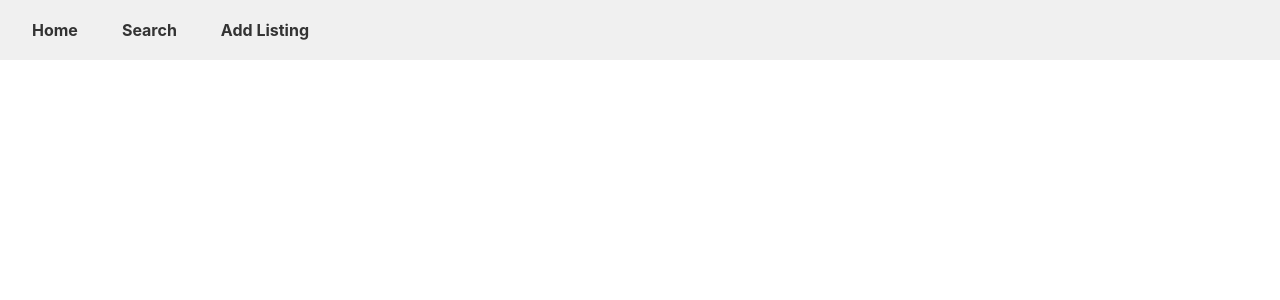
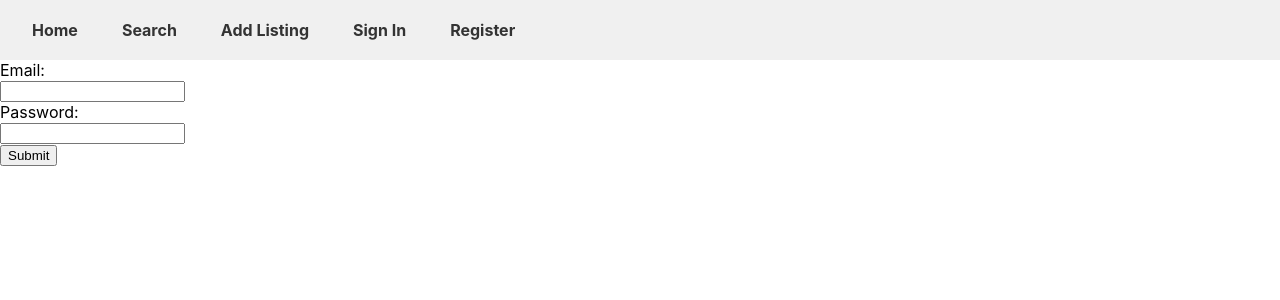
Before and after one commit to DerekKirschbaum/gdsc_project_23-24, a React (Create React App) app: page /Register in a window 1280 px wide. Shown: the top 300 px of the page. Built offline with nearby package versions, Linux system fonts and the light colour scheme.

Commit message:
Added some new pages
Changed add listing page to request listing info, sign in will come with the sign in page

```diff
--- a/package.json
+++ b/package.json
@@ -10,7 +10,7 @@
     "react": "^18.2.0",
     "react-dom": "^18.2.0",
     "react-router-dom": "^6.21.1",
-    "react-scripts": "5.0.1",
+    "react-scripts": "^5.0.1",
     "web-vitals": "^2.1.4"
   },
   "scripts": {
--- a/src/AddListing.js
+++ b/src/AddListing.js
@@ -1,77 +1,45 @@
 import React, {useState} from 'react';
 import { database }  from './firebase';
 import {ref, get, push} from 'firebase/database';
+import { getAuth, onAuthStateChanged } from 'firebase/auth';
 import './styles.css';
 
 const AddListing = () =>{
-
-    const [formData, setFormData] = useState({});
-
-    const handleChange = (e) => {
-      setFormData({ ...formData, [e.target.name]: e.target.value });
-    };
-
-    const handleSubmit = async (e) => {
-        e.preventDefault();
-        if (!formData.name || !formData.email) {
-            console.error('Name or email is missing.');
-            return;
-        }
-
-        const nameRef = ref(database, 'submissions/' + formData.name);
-        const snapshot = await get(nameRef);
-
-        if (snapshot.exists()) {
-            const emailsRef = ref(database, 'submissions/' + formData.name + '/emails');
-            const emailSnapshot = await get(emailsRef);
-
-            if (emailSnapshot.exists()) {
-                // Check if the entered email already exists under this name
-                const emailExists = Object.values(emailSnapshot.val()).some(item => item.email === formData.email);
-
-                if (!emailExists) {
-                    push(emailsRef, {
-                        email: formData.email
-                    }).then(() => {
-                        console.log('New email added for existing name.');
-                    }).catch((error) => {
-                        console.error('Error adding email:', error);
-                    });
-                } else {
-                    console.log('Email already exists under this name.');
-                }
-            }
-        } else {
-            const dataRef = ref(database, 'submissions/' + formData.name + '/emails');
-            push(dataRef, {
-                email: formData.email
-            }).then(() => {
-                console.log('New name and email added.');
-            }).catch((error) => {
-                console.error('Error adding data:', error);
-            });
-        }
-
-        setFormData({}); // Clear form after submission
-        document.getElementsByName('name')[0].value = ''; // Clear name input field
-        document.getElementsByName('email')[0].value = ''; // Clear email input field
-    };
-
-
-
 
     return (
         <div className='AddListing'>
             <h3>Add Listing Page</h3>
             <p>This is where users can add a home listing to the database</p>
 
-            <form onSubmit={handleSubmit} className='AddListingForm'>
-                <input type="text" name="name" placeholder="Name" onChange={handleChange} />
-                <input type="email" name="email" placeholder="Email" onChange={handleChange} />
+            <form className='AddListingForm'>
+                <input type="text" name="name" placeholder="College"/>
+                <input type="email" name="email" placeholder="Location"/>
+                <input type="text" name="name" placeholder="Maximum Cost"/>
+                <input type="text" name="name" placeholder="# Beds"/>
+                <input type="text" name="name" placeholder="# Baths"/>
                 {/* Add more form fields as needed */}
                 <button type="submit">Submit</button>
             </form>
         </div>
     );
 }
+
+// const auth = getAuth();
+// onAuthStateChanged(auth, (user) => {
+//   if (user) {
+//     // User is signed in, see docs for a list of available properties
+//     // https://firebase.google.com/docs/reference/js/auth.user
+//     const uid = user.uid;
+//     // ...
+//     AddListing();
+//   } else {
+//     // User is signed out
+//     // ...
+//     alert('You must sign in to access this utility.');
+//     return (
+//         <SignIn />
+//     );
+//   }
+// });
+
 export default AddListing;
--- a/src/App.js
+++ b/src/App.js
@@ -4,6 +4,8 @@ import Navbar from './navbar';
 import Home from './Home';
 import AddListing from './AddListing';
 import Search from './Search';
+import SignIn from './SignIn';
+import Register from './Register';
 
 function App() {
   return (
@@ -13,6 +15,8 @@ function App() {
         <Route path='/' element={<Home />} />
         <Route path='/Search' element={<Search />} />
         <Route path='/AddListing' element={<AddListing />} />
+        <Route path='/SignIn' element={<SignIn />} />
+        <Route path='/Register' element={<Register />} />
       </Routes>
     </Router>
   );
--- a/src/Home.js
+++ b/src/Home.js
@@ -3,8 +3,10 @@ import React from 'react';
 const Home = () => {
   return (
     <div>
-      <h3>Home</h3>
-      <p>This is the home page.</p>
+      <p>
+        Welcome to [Insert name]! <a href="./SignIn">Sign in</a> or <a href="./Register">Register</a> to
+        find or add new off-campus housing listings!
+      </p>
     </div>
   );
 }
--- /dev/null
+++ b/src/Register.js
@@ -0,0 +1,88 @@
+import React, {useState} from 'react';
+import { database }  from './firebase';
+import {ref, get, push} from 'firebase/database';
+import { getAuth, createUserWithEmailAndPassword, onAuthStateChanged } from 'firebase/auth';
+import './styles.css';
+
+
+const Register = () => {
+
+  const [formData, setFormData] = useState({});
+
+const handleChange = (e) => {
+setFormData({ ...formData, [e.target.name]: e.target.value });
+};
+
+const handleSubmit = async (e) => {
+    e.preventDefault();
+    if (!formData.name || !formData.email) {
+        console.error('Name or email is missing.');
+        return;
+    }
+
+    const nameRef = ref(database, 'submissions/' + formData.name);
+    const snapshot = await get(nameRef);
+
+    if (snapshot.exists()) {
+        const emailsRef = ref(database, 'submissions/' + formData.name + '/emails');
+        const emailSnapshot = await get(emailsRef);
+
+        if (emailSnapshot.exists()) {
+            // Check if the entered email already exists under this name
+            const emailExists = Object.values(emailSnapshot.val()).some(item => item.email === formData.email);
+
+            if (!emailExists) {
+                push(emailsRef, {
+                    email: formData.email
+                }).then(() => {
+                    console.log('New email added for existing name.');
+                }).catch((error) => {
+                    console.error('Error adding email:', error);
+                });
+            } else {
+                console.log('Email already exists under this name.');
+            }
+        }
+    } else {
+        const dataRef = ref(database, 'submissions/' + formData.name + '/emails');
+        push(dataRef, {
+            email: formData.email
+        }).then(() => {
+            console.log('New name and email added.');
+        }).catch((error) => {
+            console.error('Error adding data:', error);
+        });
+    }
+
+    setFormData({}); // Clear form after submission
+    document.getElementsByName('name')[0].value = ''; // Clear name input field
+    document.getElementsByName('email')[0].value = ''; // Clear email input field
+}
+
+  return (
+    <form onSubmit={handleSubmit}>
+      <label for="email">Email:</label><br/>
+      <input type="email" id="email" name="email" onChange={handleChange}/><br/>
+      <label for="password">Password:</label><br/>
+      <input type="text" id="password" name="password" onChange={handleChange}/><br/>
+      <button type="Submit">Submit</button>
+    </form>
+  )
+}
+
+const createUser = () => {
+  const auth = getAuth();
+
+  createUserWithEmailAndPassword(auth)
+  .then((userCredential) => {
+      // Signed up
+      const user = userCredential.user;
+      // ...
+    })
+    .catch((error) => {
+      const errorCode = error.code;
+      const errorMessage = error.message;
+    });
+  }
+
+  export default Register;
--- a/src/Search.js
+++ b/src/Search.js
@@ -4,6 +4,10 @@ const Search = () =>{
     <div>
       <h3>Search Page</h3>
       <p>Should allow users to search for a college and then display relevant listings</p>
+      <form>
+        <label for="collegeName">College:</label> <br/>
+        <input type="text" id="fname" name="fname" /><br/>
+      </form>
     </div>
   );
 }
--- /dev/null
+++ b/src/SignIn.js
@@ -0,0 +1,25 @@
+import React, {useState} from 'react';
+import { database }  from './firebase';
+import {ref, get, push} from 'firebase/database';
+import { getAuth, onAuthStateChanged } from 'firebase/auth';
+import './styles.css';
+
+const auth = getAuth();
+
+const SignIn = () => {
+
+  return (
+    <div className='SignIn'>
+      <p>Please enter your username and password.</p>
+
+      <form className='AddListingForm'>
+          <input type="text" name="name" placeholder="Name"/>
+          <input type="email" name="email" placeholder="Email"/>
+          {/* Add more form fields as needed */}
+          <button type="submit">Submit</button>
+      </form>
+    </div>
+  )
+}
+
+export default SignIn;
--- a/src/firebase.js
+++ b/src/firebase.js
@@ -2,6 +2,7 @@
 import { initializeApp } from "firebase/app";
 //import { getAnalytics } from "firebase/analytics";
 import { getDatabase } from "firebase/database";
+import { getAuth } from "firebase/auth";
 // TODO: Add SDKs for Firebase products that you want to use
 // https://firebase.google.com/docs/web/setup#available-libraries
 
@@ -19,4 +20,6 @@ const firebaseConfig = {
 
 // Initialize Firebase
 const app = initializeApp(firebaseConfig);
+const auth = getAuth(app);
+
 export const database = getDatabase(app);
--- a/src/navbar.js
+++ b/src/navbar.js
@@ -14,7 +14,12 @@ const Navbar= () =>{
     <li>
       <Link to="/AddListing">Add Listing</Link>
     </li>
-
+    <li>
+      <Link to="/SignIn">Sign In</Link>
+    </li>
+    <li>
+      <Link to="/Register">Register</Link>
+    </li>
 
   </div>
   );
```
Also changed, not shown: 2 other files (tests, documents, lock files or other folders).
